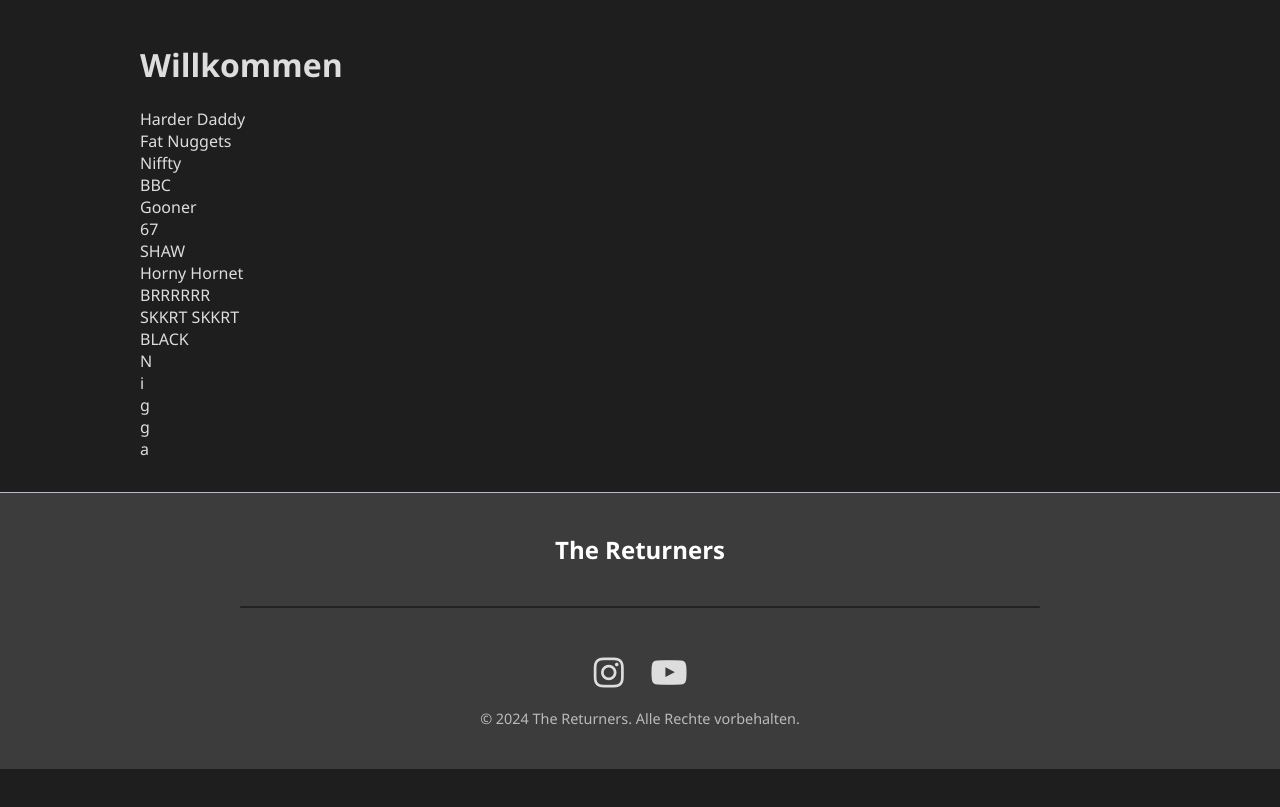
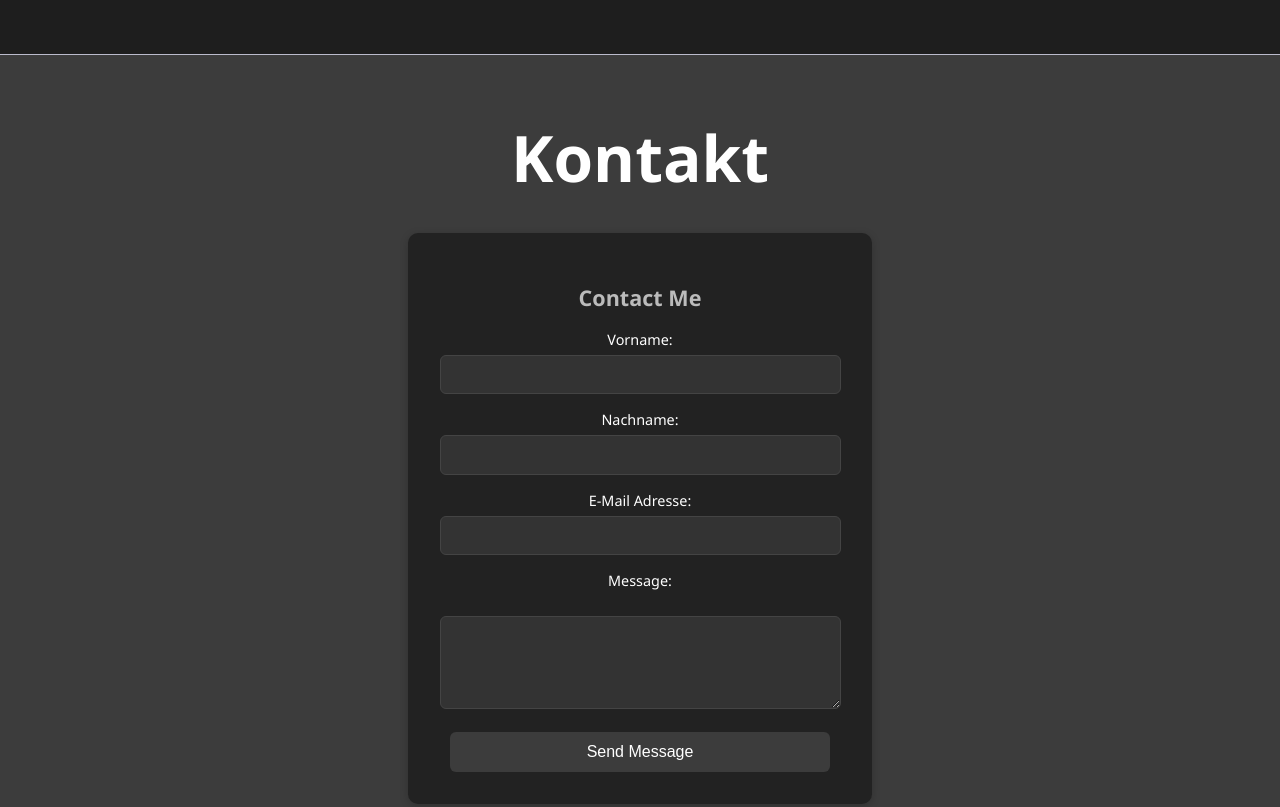
Before and after one commit to LeanMelone/Eigene-Website, a plain HTML site: page contact.html in a window 1280 px wide. Shown: the part 668-1475 px from the top of the page. Before the commit the page ends 1437 px from the top, so only its background shows below. Drawn offline with Linux system fonts and the light colour scheme.

Commit message:
Kontakt bei kontakt und index und Kommentare hinzugefügt

```diff
--- a/CSS/about.css
+++ b/CSS/about.css
@@ -12,7 +12,13 @@ main {
     padding: 0 1rem
 }
 
-
+h1 {
+    font-size: 4rem;
+    margin-bottom: 1rem;
+    color: #fff;
+    text-align: center;
+}
+/* Header */
 .site-header {
     background: #181818;
     border-bottom: 1px solid #bbc;
@@ -23,7 +29,7 @@ main {
     z-index: 999;
     box-shadow: 0 2px 8px rgba(0, 0, 0, 0.04);
 }
-
+/* Footer */
 .site-footer {
     background: #3c3c3c;
     border-top: 1px solid #bbc;
@@ -39,7 +45,7 @@ main {
     text-align: center;
     height: 220px;
 }
-
+/* Header */
 .container {
     max-width: 1000px;
     margin: 0 auto;
@@ -98,7 +104,7 @@ main {
     cursor: pointer;
     color: #bbc;
 }
-
+/* Linie */
 .lineb {
     width: 80%;
     height: 2px;
@@ -114,7 +120,7 @@ main {
     margin: 40px auto;
     border-radius: 2px;
 }
-
+/* Icons */
 #yt-button, #insta-button {
     color: #ddd;
     font-size: 35px;
@@ -126,7 +132,7 @@ main {
     font-size: 35px;
     margin: 0 12px;
 }
-
+/* Fotos */
 .bandbig {
     width: 100%;
     height: auto;
@@ -144,6 +150,7 @@ main {
 
 /* Mobile style */
 @media (max-width:768px) {
+    /* Header */
     .container {
         height: auto;
         flex-direction: row;
@@ -180,6 +187,7 @@ main {
     #nav-toggle:checked~.nav {
         display: flex
     }
+    /* Fotos */
     .bandbig {
         display: none;
     }
--- a/CSS/concerts.css
+++ b/CSS/concerts.css
@@ -12,7 +12,13 @@ main {
     padding: 0 1rem
 }
 
-
+h1 {
+    font-size: 4rem;
+    margin-bottom: 1rem;
+    color: #fff;
+    text-align: center;
+}
+/* Header */
 .site-header {
     background: #181818;
     border-bottom: 1px solid #bbc;
@@ -23,7 +29,7 @@ main {
     z-index: 999;
     box-shadow: 0 2px 8px rgba(0, 0, 0, 0.04);
 }
-
+/* Footer */
 .site-footer {
     background: #3c3c3c;
     border-top: 1px solid #bbc;
@@ -39,7 +45,7 @@ main {
     text-align: center;
     height: 220px;
 }
-
+/* Header */
 .container {
     max-width: 1000px;
     margin: 0 auto;
@@ -98,7 +104,7 @@ main {
     cursor: pointer;
     color: #bbc;
 }
-
+/* Linie */
 .lineb {
     width: 80%;
     height: 2px;
@@ -114,7 +120,7 @@ main {
     margin: 40px auto;
     border-radius: 2px;
 }
-
+/* Icons */
 #yt-button, #insta-button {
     color: #ddd;
     font-size: 35px;
@@ -126,7 +132,7 @@ main {
     font-size: 35px;
     margin: 0 12px;
 }
-
+/* Fotos */
 .bandbig {
     width: 100%;
     height: auto;
@@ -144,6 +150,7 @@ main {
 
 /* Mobile style */
 @media (max-width:768px) {
+    /* Header */
     .container {
         height: auto;
         flex-direction: row;
@@ -180,6 +187,7 @@ main {
     #nav-toggle:checked~.nav {
         display: flex
     }
+    /* Fotos */
     .bandbig {
         display: none;
     }
--- a/CSS/contact.css
+++ b/CSS/contact.css
@@ -12,7 +12,13 @@ main {
     padding: 0 1rem
 }
 
-
+h1 {
+    font-size: 4rem;
+    margin-bottom: 1rem;
+    color: #fff;
+    text-align: center;
+}
+/* Header */
 .site-header {
     background: #181818;
     border-bottom: 1px solid #bbc;
@@ -23,7 +29,7 @@ main {
     z-index: 999;
     box-shadow: 0 2px 8px rgba(0, 0, 0, 0.04);
 }
-
+/* Footer */
 .site-footer {
     background: #3c3c3c;
     border-top: 1px solid #bbc;
@@ -37,9 +43,9 @@ main {
 .site-footer .container {
     display: block;
     text-align: center;
-    height: 220px;
+    height: 950px;
 }
-
+/* Header */
 .container {
     max-width: 1000px;
     margin: 0 auto;
@@ -98,7 +104,7 @@ main {
     cursor: pointer;
     color: #bbc;
 }
-
+/* Linie */
 .lineb {
     width: 80%;
     height: 2px;
@@ -114,7 +120,7 @@ main {
     margin: 40px auto;
     border-radius: 2px;
 }
-
+/* Icons */
 #yt-button, #insta-button {
     color: #ddd;
     font-size: 35px;
@@ -126,7 +132,7 @@ main {
     font-size: 35px;
     margin: 0 12px;
 }
-
+/* Fotos */
 .bandbig {
     width: 100%;
     height: auto;
@@ -141,9 +147,61 @@ main {
     margin-bottom: 1.2rem;
     display: none;
 }
+/* Kontaktformular */
+form {
+  max-width: 400px;
+  margin: 2rem auto;
+  padding: 2rem;
+  background: #222;
+  border-radius: 10px;
+  box-shadow: 0 2px 8px rgba(0,0,0,0.2);
+}
 
+.form-group {
+  margin-bottom: 1.2rem;
+}
+
+label {
+  display: block;
+  margin-bottom: 0.4rem;
+  margin-top: 1rem;
+  color: #fff;
+  font-weight: 500;
+}
+
+input, textarea {
+  width: 95%;
+  padding: 0.6rem;
+  border: 1px solid #444;
+  border-radius: 6px;
+  background: #333;
+  color: #fff;
+  font-size: 1rem;
+  transition: border-color 0.2s;
+}
+
+input:focus, textarea:focus {
+  border-color: #888;
+  outline: none;
+}
+
+.button {
+  padding: 0.7rem 1.5rem;
+  background: #3c3c3c;
+  color: #fff;
+  border: none;
+  border-radius: 6px;
+  font-size: 1rem;
+  cursor: pointer;
+  transition: background 0.2s;
+}
+
+.button:hover {
+  background: #555;
+}
 /* Mobile style */
 @media (max-width:768px) {
+    /* Header */
     .container {
         height: auto;
         flex-direction: row;
@@ -180,6 +238,7 @@ main {
     #nav-toggle:checked~.nav {
         display: flex
     }
+    /* Fotos */
     .bandbig {
         display: none;
     }
--- a/CSS/index.css
+++ b/CSS/index.css
@@ -1,3 +1,4 @@
+
 body {
     font-family: Segoe UI, Arial, sans-serif;
     margin: 0;
@@ -18,7 +19,7 @@ h1 {
     color: #fff;
     text-align: center;
 }
-
+/* Header */
 .site-header {
     background: #181818;
     border-bottom: 1px solid #bbc;
@@ -29,7 +30,7 @@ h1 {
     z-index: 999;
     box-shadow: 0 2px 8px rgba(0, 0, 0, 0.04);
 }
-
+/* Footer */
 .site-footer {
     background: #3c3c3c;
     border-top: 1px solid #bbc;
@@ -43,9 +44,9 @@ h1 {
 .site-footer .container {
     display: block;
     text-align: center;
-    height: 220px;
+    height: 950px;
 }
-
+/* Header */
 .container {
     max-width: 1000px;
     margin: 0 auto;
@@ -104,7 +105,7 @@ h1 {
     cursor: pointer;
     color: #bbc;
 }
-
+/* Linie */
 .lineb {
     width: 80%;
     height: 2px;
@@ -120,7 +121,7 @@ h1 {
     margin: 40px auto;
     border-radius: 2px;
 }
-
+/* Icons */
 #yt-button, #insta-button {
     color: #ddd;
     font-size: 35px;
@@ -132,7 +133,7 @@ h1 {
     font-size: 35px;
     margin: 0 12px;
 }
-
+/* Fotos */
 .bandbig {
     width: 100%;
     height: auto;
@@ -147,7 +148,7 @@ h1 {
     margin-bottom: 1.2rem;
     display: none;
 }
-
+/* die zwei Reihen */
 .row {
     display: flex;
     align-items: center;
@@ -166,12 +167,65 @@ h1 {
     font-size: 1.1rem;
 
 }
-
+/* Abstand */
 .abstand {
     margin-bottom: 20px;
 }
+/* Kontaktformular */
+form {
+  max-width: 400px;
+  margin: 2rem auto;
+  padding: 2rem;
+  background: #222;
+  border-radius: 10px;
+  box-shadow: 0 2px 8px rgba(0,0,0,0.2);
+}
+
+.form-group {
+  margin-bottom: 1.2rem;
+}
+
+label {
+  display: block;
+  margin-bottom: 0.4rem;
+  margin-top: 1rem;
+  color: #fff;
+  font-weight: 500;
+}
+
+input, textarea {
+  width: 95%;
+  padding: 0.6rem;
+  border: 1px solid #444;
+  border-radius: 6px;
+  background: #333;
+  color: #fff;
+  font-size: 1rem;
+  transition: border-color 0.2s;
+}
+
+input:focus, textarea:focus {
+  border-color: #888;
+  outline: none;
+}
+
+.button {
+  padding: 0.7rem 1.5rem;
+  background: #3c3c3c;
+  color: #fff;
+  border: none;
+  border-radius: 6px;
+  font-size: 1rem;
+  cursor: pointer;
+  transition: background 0.2s;
+}
+
+.button:hover {
+  background: #555;
+}
 /* Mobile style */
 @media (max-width:768px) {
+    /* Header */
     .container {
         height: auto;
         flex-direction: row;
@@ -209,6 +263,7 @@ h1 {
         display: flex
     }
 
+    /* Fotos */
     .bandbig {
         display: none;
     }
@@ -217,6 +272,7 @@ h1 {
         display: block;
     }
 
+    /* die zwei Reihen */
     .row {
         flex-direction: column;
         gap: 1rem;
@@ -226,6 +282,7 @@ h1 {
         width: 100%;
     }
 
+    /* die zwei Reihen Reihenfolge */
     #bild {
         order: 1;
     }
--- a/CSS/info.css
+++ b/CSS/info.css
@@ -12,7 +12,13 @@ main {
     padding: 0 1rem
 }
 
-
+h1 {
+    font-size: 4rem;
+    margin-bottom: 1rem;
+    color: #fff;
+    text-align: center;
+}
+/* Header */
 .site-header {
     background: #181818;
     border-bottom: 1px solid #bbc;
@@ -23,7 +29,7 @@ main {
     z-index: 999;
     box-shadow: 0 2px 8px rgba(0, 0, 0, 0.04);
 }
-
+/* Footer */
 .site-footer {
     background: #3c3c3c;
     border-top: 1px solid #bbc;
@@ -39,7 +45,7 @@ main {
     text-align: center;
     height: 220px;
 }
-
+/* Header */
 .container {
     max-width: 1000px;
     margin: 0 auto;
@@ -98,7 +104,7 @@ main {
     cursor: pointer;
     color: #bbc;
 }
-
+/* Linie */
 .lineb {
     width: 80%;
     height: 2px;
@@ -114,7 +120,7 @@ main {
     margin: 40px auto;
     border-radius: 2px;
 }
-
+/* Icons */
 #yt-button, #insta-button {
     color: #ddd;
     font-size: 35px;
@@ -126,7 +132,7 @@ main {
     font-size: 35px;
     margin: 0 12px;
 }
-
+/* Fotos */
 .bandbig {
     width: 100%;
     height: auto;
@@ -144,6 +150,7 @@ main {
 
 /* Mobile style */
 @media (max-width:768px) {
+    /* Header */
     .container {
         height: auto;
         flex-direction: row;
@@ -180,6 +187,7 @@ main {
     #nav-toggle:checked~.nav {
         display: flex
     }
+    /* Fotos */
     .bandbig {
         display: none;
     }
--- a/contact.html
+++ b/contact.html
@@ -24,14 +24,40 @@
     </header>
     <img src="IMG/bandbig.png" alt="Bandfoto" class="bandbig">
     <img src="IMG/bandsmall.png" alt="Bandfoto" class="bandsmall">
-    <main>
 
-        <h1>Willkommen</h1>
-        <p>Harder Daddy <br> Fat Nuggets <br> Niffty <br> BBC <br> Gooner <br> 67 <br> SHAW <br> Horny Hornet <br> BRRRRRR <br> SKKRT SKKRT <br> BLACK <br> N <br> i <br> g <br> g <br> a <img src="" alt=""></p>
-    </main>
 
     <footer class="site-footer">
         <div class="container">
+            <h1>Kontakt</h1>
+
+            <form id="contactForm" onsubmit="messageSend()">
+                <h2>Contact Me</h2>
+                <div>
+                    <label for="vorname">Vorname:</label>
+                    <input type="text" id="vorname" name="vorname" required pattern="^([A-ZÄÖÜ][a-zäöü]+(-)?([A-ZÄÖÜ]([a-zäöü]+))?)$">
+                </div>
+                <div>
+                    <label for="nachname">Nachname:</label>
+                    <input type="text" id="nachname" name="nachname" required pattern="^([A-ZÄÖÜ][a-zäöü]+(-)?([A-ZÄÖÜ]([a-zäöü]+))?)$">
+                </div>
+                <div>
+                    <label for="email">E-Mail Adresse:</label>
+                    <input type="email" id="email" name="email" required pattern="^[\.\-\_]*[@]{1}[a-z]+[\.][a-z]+$">
+                </div>
+                <div>
+                    <label for="message">Message:</label><br>
+                    <textarea id="message" name="message" rows="4" cols="50" required pattern=".*"></textarea><br><br>
+                </div>
+                <input type="submit" value="Send Message" class="button">
+            </form>
+
+            <script>
+                function messageSend() {
+                alert("Thank you for reaching out! I will get back to you as soon as possible.");
+                    document.getElementById('contactForm').reset();
+                }
+            </script>
+
             <p class="brand">The Returners</p>
             <div class="lineb"></div>
             <a href="https://www.instagram.com/the_returners_5/" target="_blank" id="insta-button"><i class="fa fa-instagram"></i></a>
```
Also changed, not shown: index.html (+32 -0 lines).
